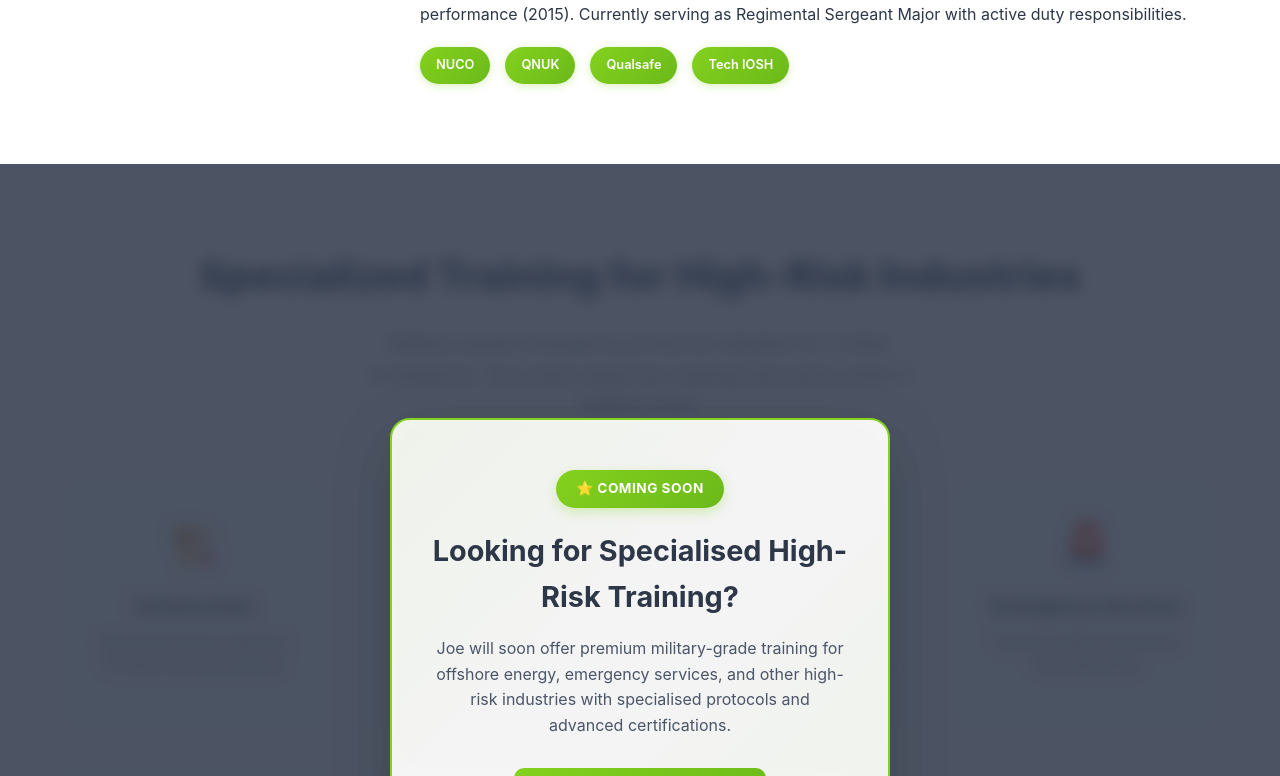
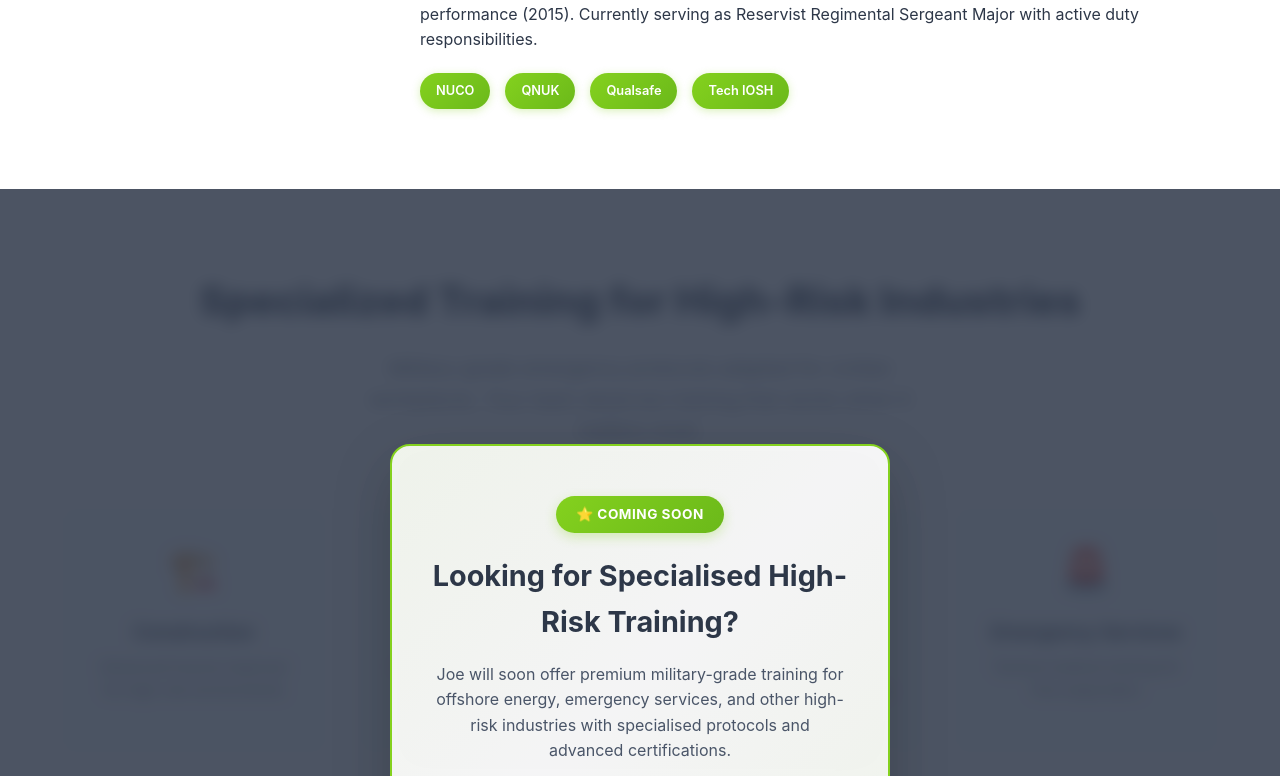
Before and after one commit to leadballoon-agency/jas-training, a plain HTML site: page complete_home_page.html in a window 1280 px wide. Shown: the part 3335-4111 px from the top of the page. Drawn offline with Linux system fonts and the light colour scheme; a script that the page names is missing.

Commit message:
Fix missed Regimental Sergeant Major title - add Reservist prefix

```diff
--- a/complete_home_page.html
+++ b/complete_home_page.html
@@ -2473,7 +2473,7 @@
                         </div>
                     </div>
 
-                    <p><strong>Military Honors:</strong> Commendation for exceptional training service (2003) and Ovation award for high performance (2015). Currently serving as Regimental Sergeant Major with active duty responsibilities.</p>
+                    <p><strong>Military Honors:</strong> Commendation for exceptional training service (2003) and Ovation award for high performance (2015). Currently serving as Reservist Regimental Sergeant Major with active duty responsibilities.</p>
 
                     <div class="accreditations">
                         <span class="accreditation">NUCO</span>
```
